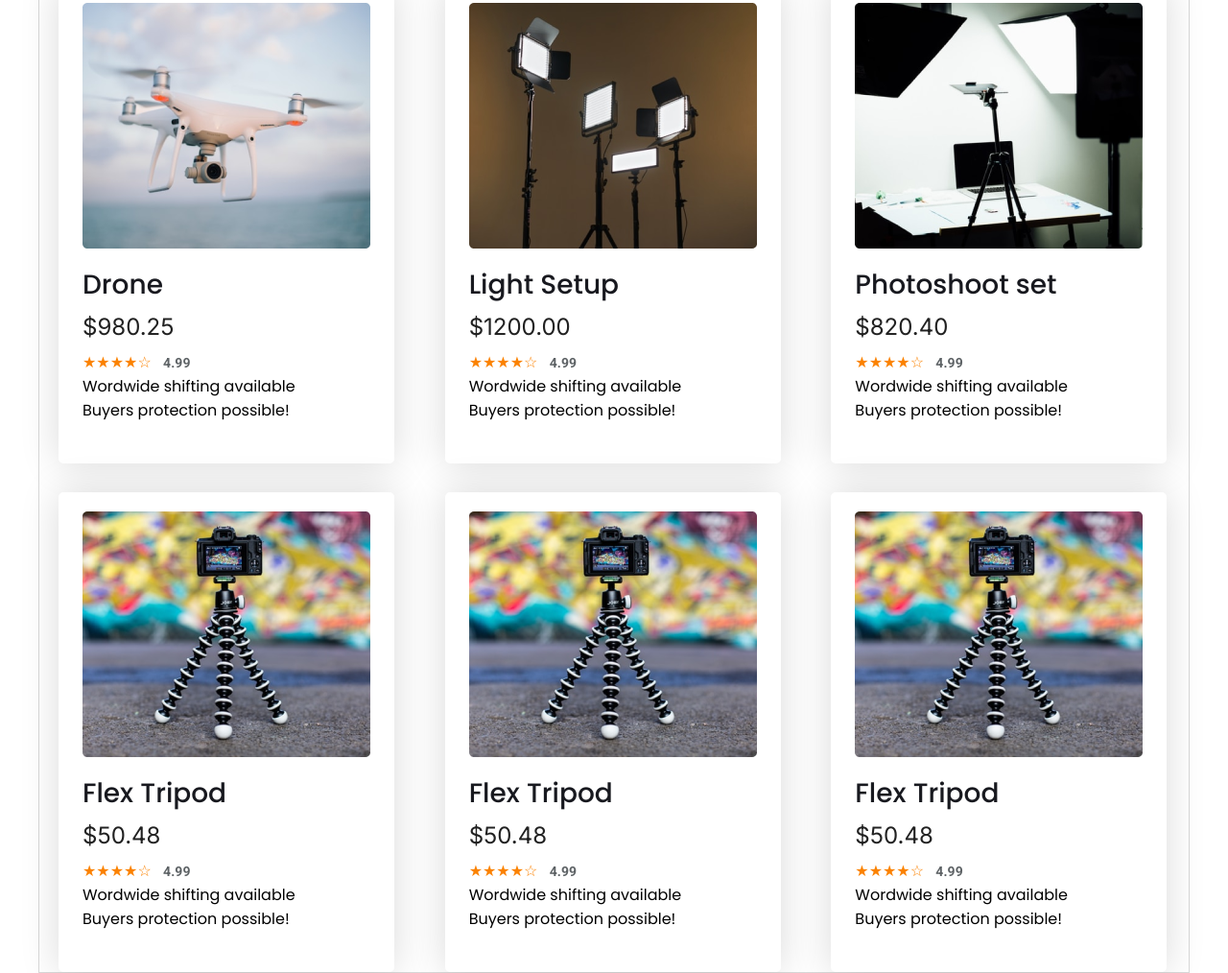
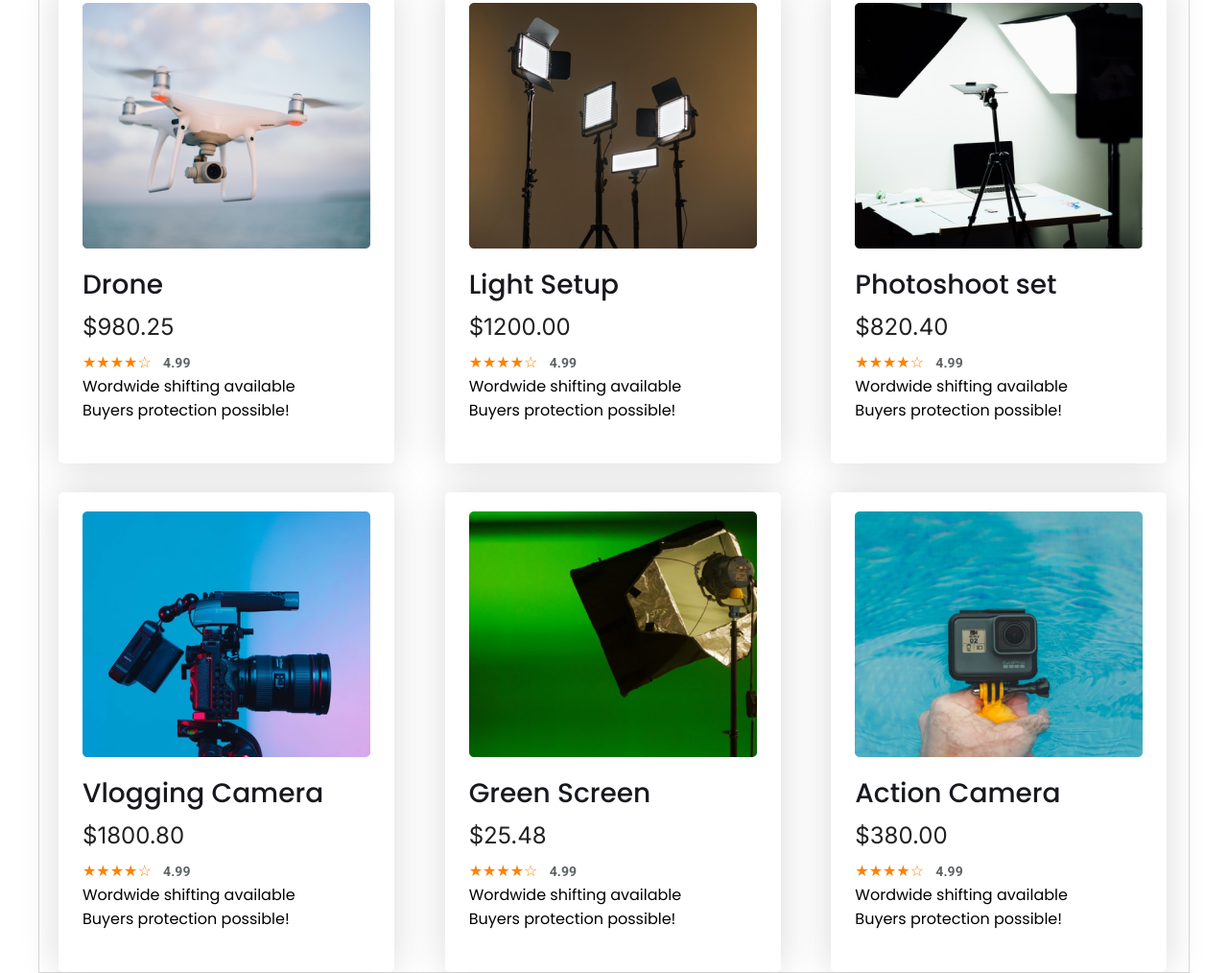
Before and after one commit to Ariful-Anik/Inluencer-responsive, a plain HTML site: page index.html in a window 1280 px wide. Shown: the part 1580-2594 px from the top of the page at 96% size. Drawn offline with Linux system fonts and the light colour scheme.

Commit message:
images update

```diff
--- a/index.html
+++ b/index.html
@@ -149,10 +149,10 @@
                     </div>
                 </div>
                 <div class="popular-content">
-                    <img src="images/tripod.png" alt="" class="popular-img">
+                    <img src="images/camera.png" alt="" class="popular-img">
                     <div class="popular-content-info">
-                        <h2 class="popular-name">Flex Tripod</h2>
-                        <h3 class="popular-price">$50.48</h3>
+                        <h2 class="popular-name">Vlogging Camera</h2>
+                        <h3 class="popular-price">$1800.80</h3>
                         <div class="popular-rating">
                             <span>★★★★☆</span>
                         <span class="rating">4.99</span>
@@ -163,10 +163,10 @@
                     </div>
                 </div>
                 <div class="popular-content">
-                    <img src="images/tripod.png" alt="" class="popular-img">
+                    <img src="images/single-light.png" alt="" class="popular-img">
                     <div class="popular-content-info">
-                        <h2 class="popular-name">Flex Tripod</h2>
-                        <h3 class="popular-price">$50.48</h3>
+                        <h2 class="popular-name">Green Screen</h2>
+                        <h3 class="popular-price">$25.48</h3>
                         <div class="popular-rating">
                             <span>★★★★☆</span>
                         <span class="rating">4.99</span>
@@ -177,10 +177,10 @@
                     </div>
                 </div>
                 <div class="popular-content">
-                    <img src="images/tripod.png" alt="" class="popular-img">
+                    <img src="images/action.png" alt="" class="popular-img">
                     <div class="popular-content-info">
-                        <h2 class="popular-name">Flex Tripod</h2>
-                        <h3 class="popular-price">$50.48</h3>
+                        <h2 class="popular-name">Action Camera</h2>
+                        <h3 class="popular-price">$380.00</h3>
                         <div class="popular-rating">
                             <span>★★★★☆</span>
                         <span class="rating">4.99</span>
--- a/styles/style.css
+++ b/styles/style.css
@@ -54,8 +54,8 @@ body {
 /* ------banner styles------- */
 .banner {
   display: flex;
-
-  max-width: 100%;
+  justify-content: space-between;
+  /* max-width: 100%; */
   min-height: 614px;
   align-items: center;
   margin-bottom: 70px;
@@ -66,17 +66,19 @@ body {
 
 .banner-img {
   width: 50%;
-  height: 100%;
+  height: 50%;
+  margin: 0 50px;
   display: flex;
   justify-content: center;
   background-image: url("../images/Circle design.svg");
-  background-size: cover;
+  background-size: contain;
   background-position: center;
   background-repeat: no-repeat;
+
 }
 
 .banner-img img {
-  max-width: 100%;
+
   padding: 30px 33px 31px 2px;
 }
 
@@ -269,7 +271,7 @@ body {
   width: 80%;
   height: 70%;
   margin: 30px 74px 24px 74px;
-  background-size: cover;
+  background-size: contain;
 
 }
  .banner-img img{
```
